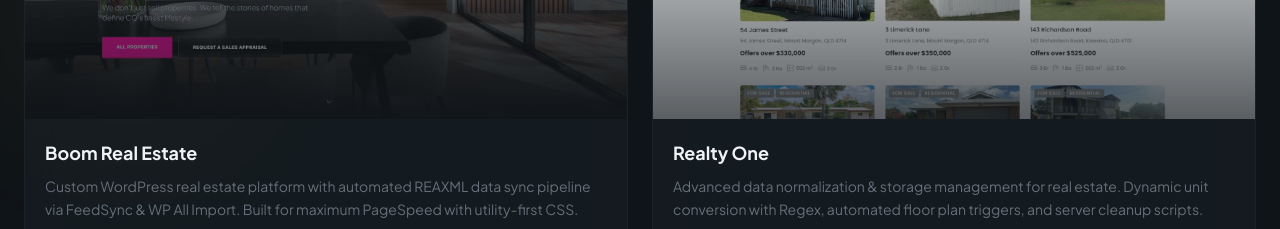
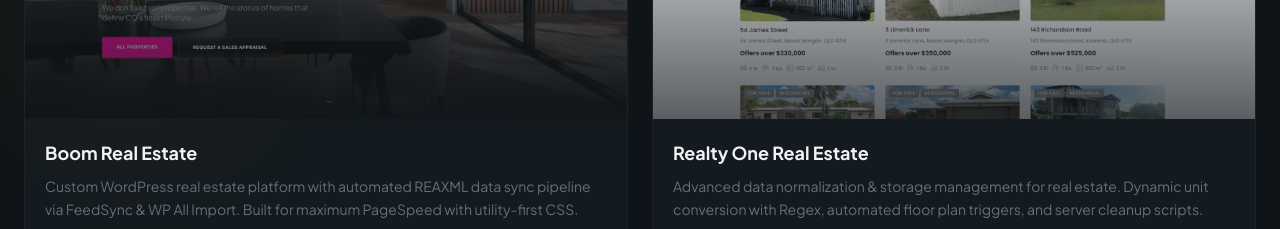
Before and after one commit to Rulcifer/rulcifer.github.io, a React (Vite) app: page / in a window 1280 px wide. Shown: the part 3040-3269 px from the top of the page. Built offline with nearby package versions, Linux system fonts and the light colour scheme.

Commit message:
update title

```diff
--- a/src/data/projects.jsx
+++ b/src/data/projects.jsx
@@ -171,7 +171,7 @@ export const projects = [
         ),
     },
     {
-        title: "Realty One",
+        title: "Realty One Real Estate",
         category: "Web",
         image: [
             "/projects/re-realtyone/realtyone-list.png",
```
